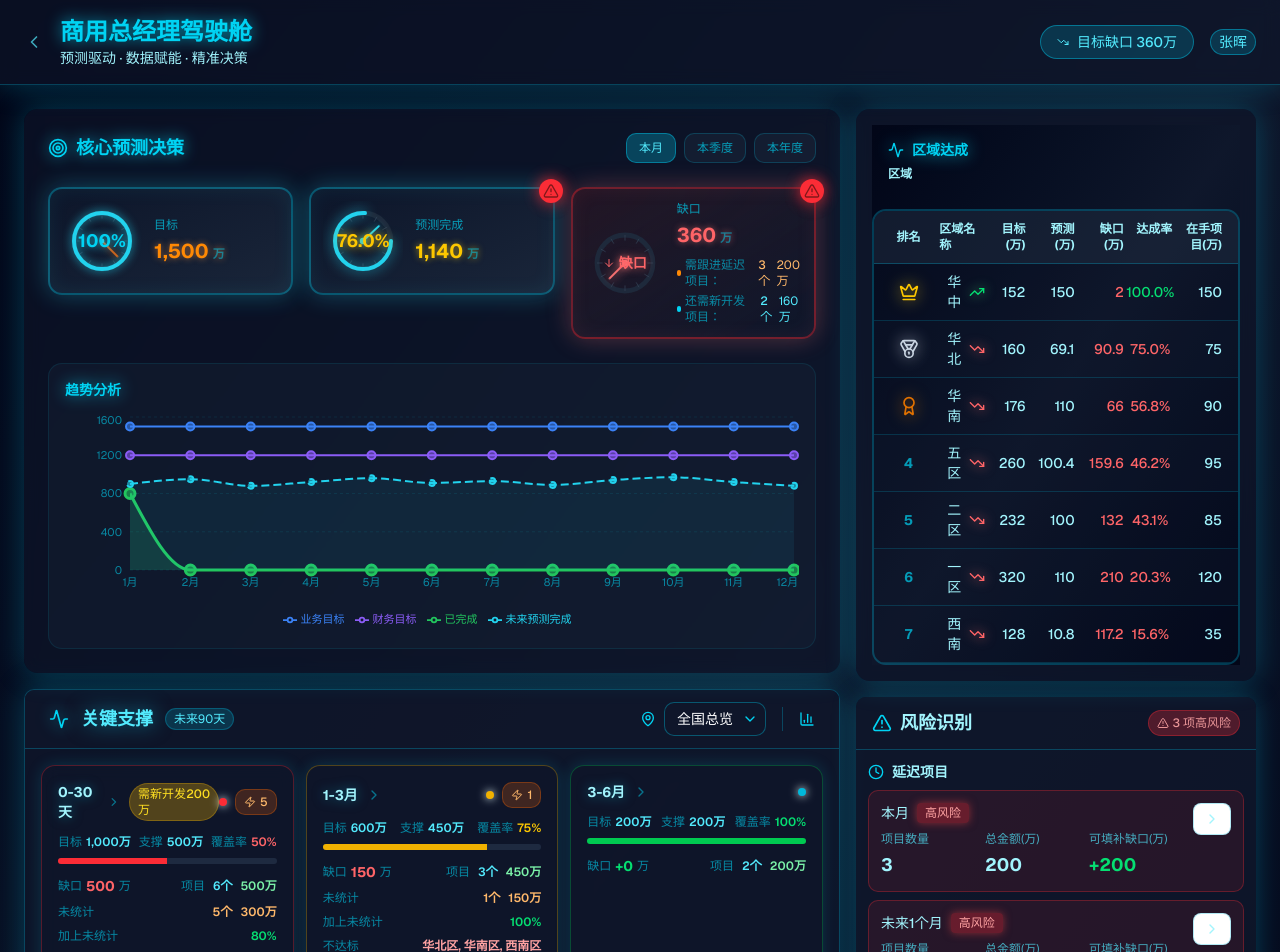
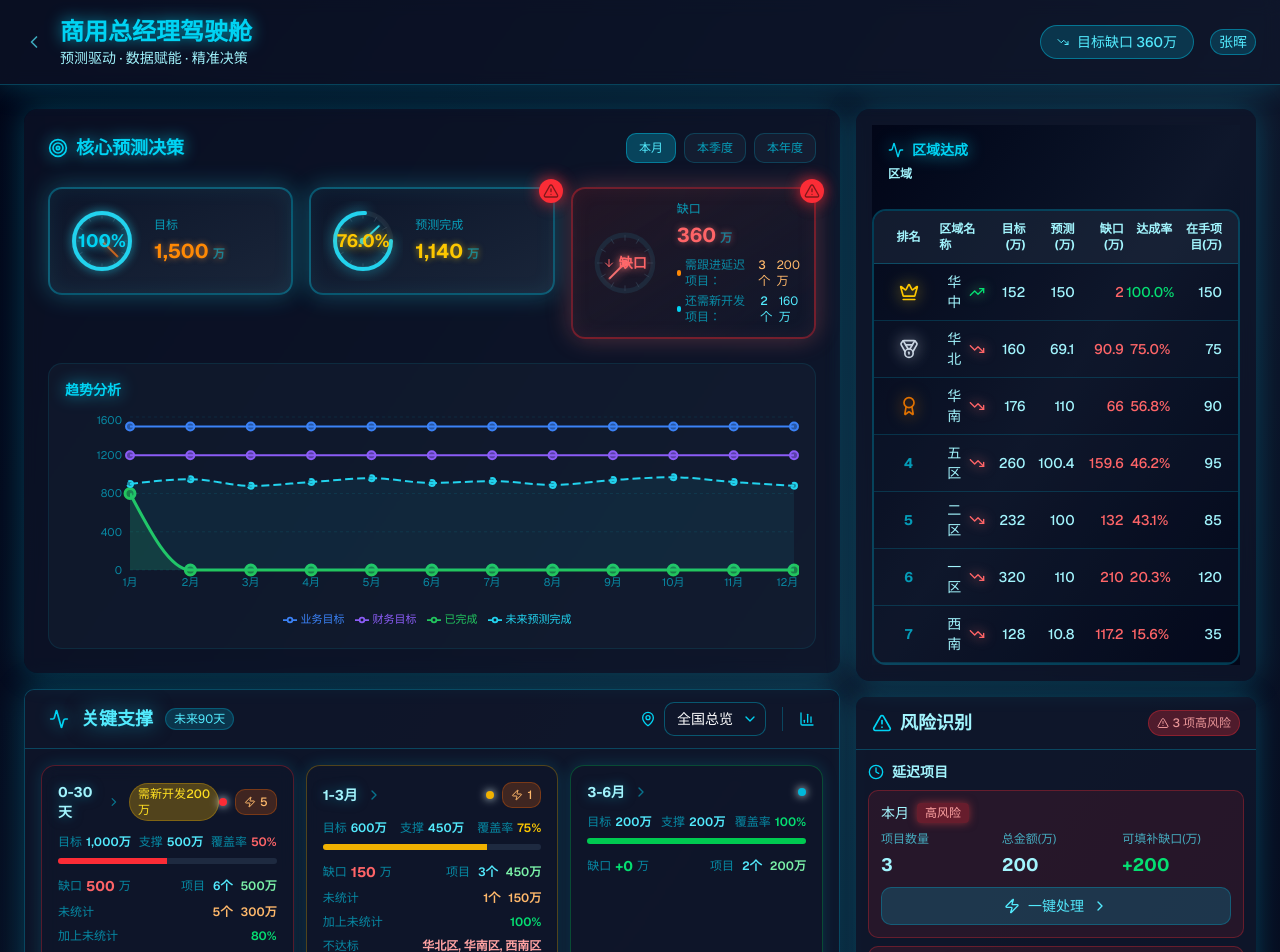
Before and after one commit to navylee1990/coze_jsc, a Next.js app: page /gm in a window 1280 px wide. Shown: the top 952 px of the page. Built offline with nearby package versions, Linux system fonts and the light colour scheme.

Commit message:
Restored to 'e18706a6c145fae8634aad2eb750f086fe0431e5'
Coze-Restored-To: 'e18706a6c145fae8634aad2eb750f086fe0431e5'
Coze-Commit-Type: restore

```diff
--- a/src/components/RiskIdentificationPanel.tsx
+++ b/src/components/RiskIdentificationPanel.tsx
@@ -1,7 +1,6 @@
 'use client';
 
-import { AlertTriangle, Clock, TrendingDown, FileWarning, Target, Users, ChevronRight } from 'lucide-react';
-import { Button } from '@/components/ui/button';
+import { AlertTriangle, Clock, TrendingDown, FileWarning, Target, Users, Zap, ChevronRight } from 'lucide-react';
 import { cn } from '@/lib/utils';
 
 // 驾驶舱样式
@@ -217,7 +216,7 @@ export default function RiskIdentificationPanel({
                   : 'bg-yellow-500/10 border-yellow-500/30 hover:bg-yellow-500/20'
               )}
             >
-              <div className="flex items-start justify-between">
+              <div className="flex items-start justify-between mb-2">
                 <div className="flex-1">
                   <div className="flex items-center gap-2 mb-1">
                     <span className={cn('font-medium text-sm', DASHBOARD_STYLES.textSecondary)}>{item.period}</span>
@@ -240,14 +239,16 @@ export default function RiskIdentificationPanel({
                     </div>
                   </div>
                 </div>
-                <Button
-                  size="sm"
-                  variant="outline"
-                  className={`${DASHBOARD_STYLES.cardBorder} ${DASHBOARD_STYLES.textSecondary} hover:bg-cyan-500/20 flex-shrink-0 ml-3`}
-                >
-                  <ChevronRight className="w-4 h-4" />
-                </Button>
               </div>
+              <button className={cn(
+                'w-full mt-2 flex items-center justify-center gap-2 px-3 py-2 rounded-lg text-sm font-medium transition-all',
+                'bg-cyan-500/20 border border-cyan-500/30 text-cyan-300',
+                'hover:bg-cyan-500/30 hover:shadow-[0_0_15px_rgba(6,182,212,0.4)]'
+              )}>
+                <Zap className="w-4 h-4" />
+                一键处理
+                <ChevronRight className="w-4 h-4" />
+              </button>
             </div>
           ))}
         </div>
```
